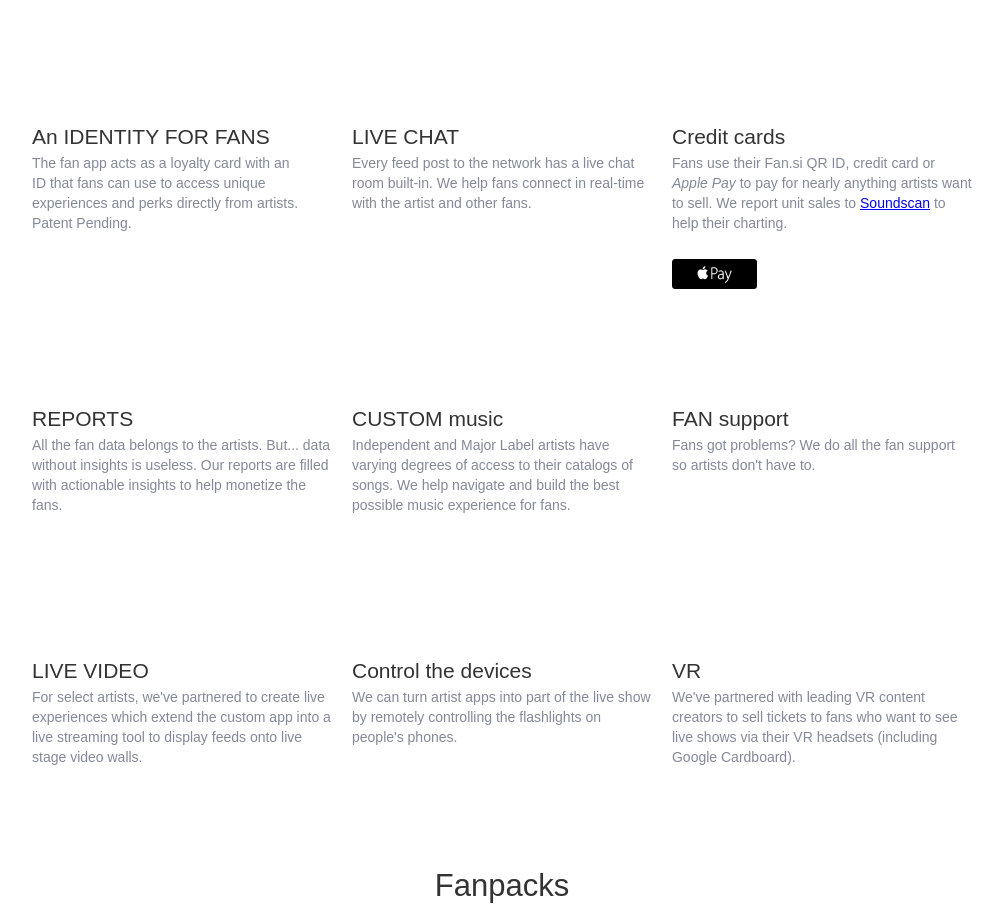
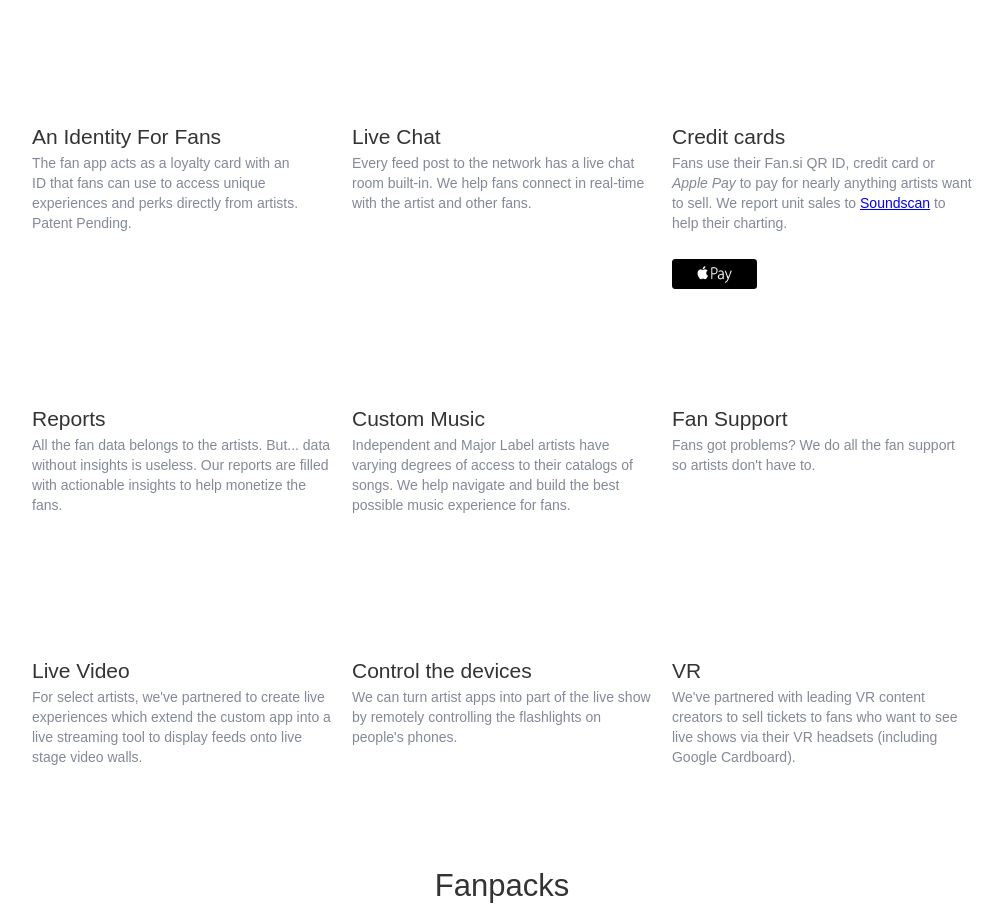
Before and after one commit to fan-si/fansi-enterprise, a plain HTML site: page index.html in a window 1280 px wide. Shown: the part 5275-6186 px from the top of the page, without its empty margins (138-1141 px from the left). Drawn offline with nearby package versions, Linux system fonts and the light colour scheme; a script that the page names is missing.

Commit message:
fixed text styles

```diff
--- a/index.html
+++ b/index.html
@@ -157,11 +157,11 @@
       </div>
       <div class="w-row">
         <div data-ix="feature" class="w-col w-col-4 column features"><img width="105" src="images/badge in.gif" class="featureicon">
-          <h3 class="small-tittle">An IDENTITY FOR&nbsp;FANS</h3>
+          <h3 class="small-tittle">An Identity For Fans</h3>
           <p class="features">The fan app acts as a loyalty card with an ID&nbsp;that fans can use to access unique experiences and perks directly from artists. Patent Pending.</p>
         </div>
         <div data-ix="feature" class="w-col w-col-4 column features _0"><img width="105" src="images/chat in.gif" class="featureicon">
-          <h3 class="small-tittle">LIVE&nbsp;CHAT</h3>
+          <h3 class="small-tittle">Live&nbsp;Chat</h3>
           <p class="features">Every feed post to the network has a live chat room built-in. We help fans connect in real-time with the artist and other fans.</p>
         </div>
         <div data-ix="feature" class="w-col w-col-4 column features _3"><img width="105" src="images/credit card in.gif">
@@ -171,21 +171,21 @@
       </div>
       <div class="w-row">
         <div data-ix="feature" class="w-col w-col-4 column features _4"><img width="105" src="images/analytics in.gif">
-          <h3 class="small-tittle">REPORTS</h3>
+          <h3 class="small-tittle">Reports</h3>
           <p class="features">All the fan data belongs to the artists. But... data without insights is useless. Our reports are filled with actionable insights to help monetize the fans.&nbsp;</p>
         </div>
         <div data-ix="feature" class="w-col w-col-4 column features _5"><img width="105" src="images/headphones in.gif">
-          <h3 class="small-tittle">CUSTOM&nbsp;music</h3>
+          <h3 class="small-tittle">Custom&nbsp;Music</h3>
           <p class="features">Independent and Major Label artists have varying degrees of access to their catalogs of songs. We help navigate and build the best possible music experience for fans.</p>
         </div>
         <div data-ix="feature" class="w-col w-col-4 column features _6"><img width="105" src="images/boy in.gif">
-          <h3 class="small-tittle">FAN support</h3>
+          <h3 class="small-tittle">Fan Support</h3>
           <p class="features">Fans got problems? We do all the fan support so artists don't have to.&nbsp;</p>
         </div>
       </div>
       <div class="w-row">
         <div data-ix="feature" class="w-col w-col-4 column features _4"><img width="105" src="images/wifi in.gif">
-          <h3 class="small-tittle">LIVE VIDEO</h3>
+          <h3 class="small-tittle">Live Video</h3>
           <p class="features">For select artists, we've partnered to create live experiences which extend the custom app into a live streaming tool to display feeds onto live stage video walls.</p>
         </div>
         <div data-ix="feature" class="w-col w-col-4 column features _5"><img width="105" src="images/flashlight in.gif">
```
